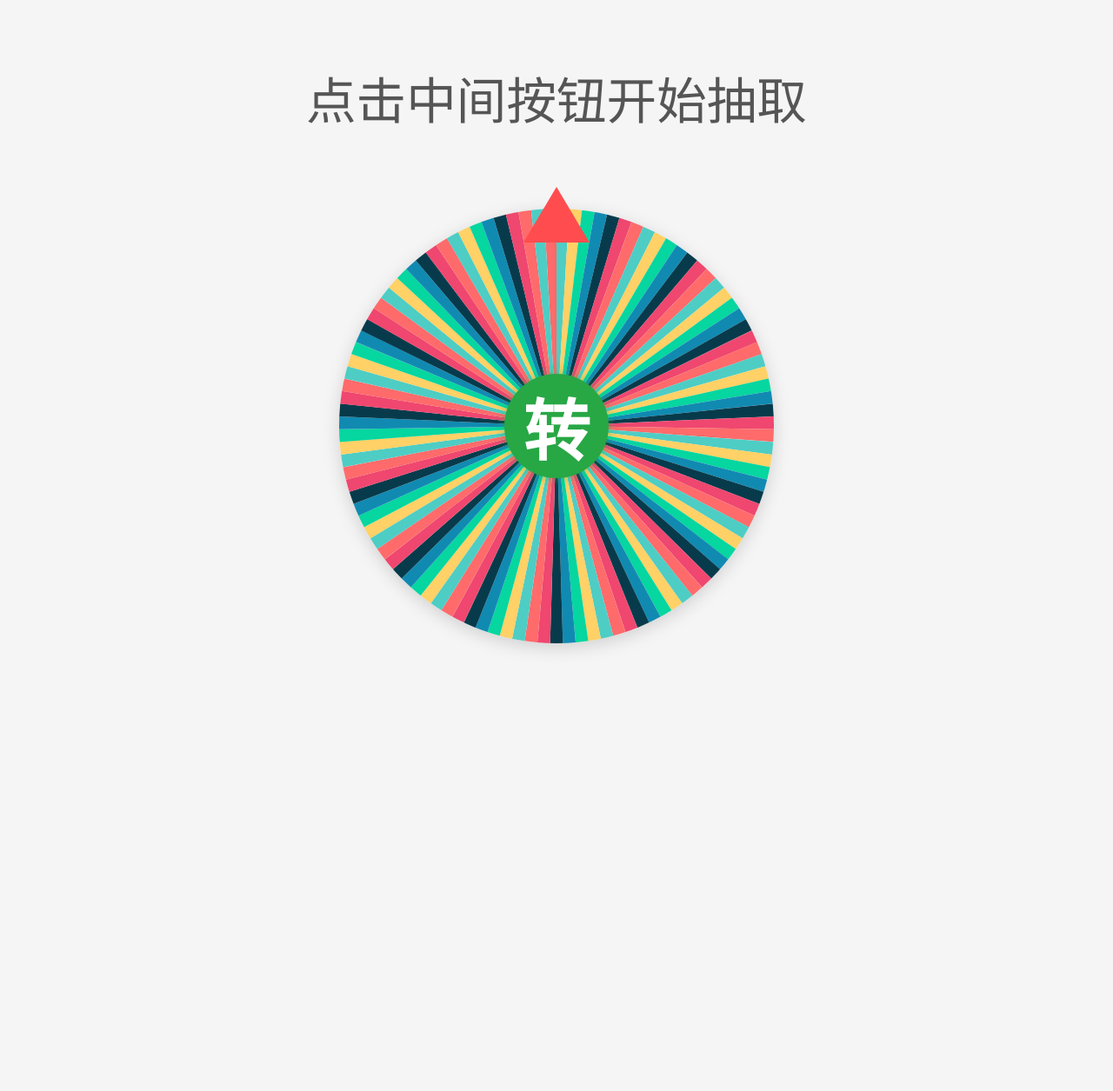
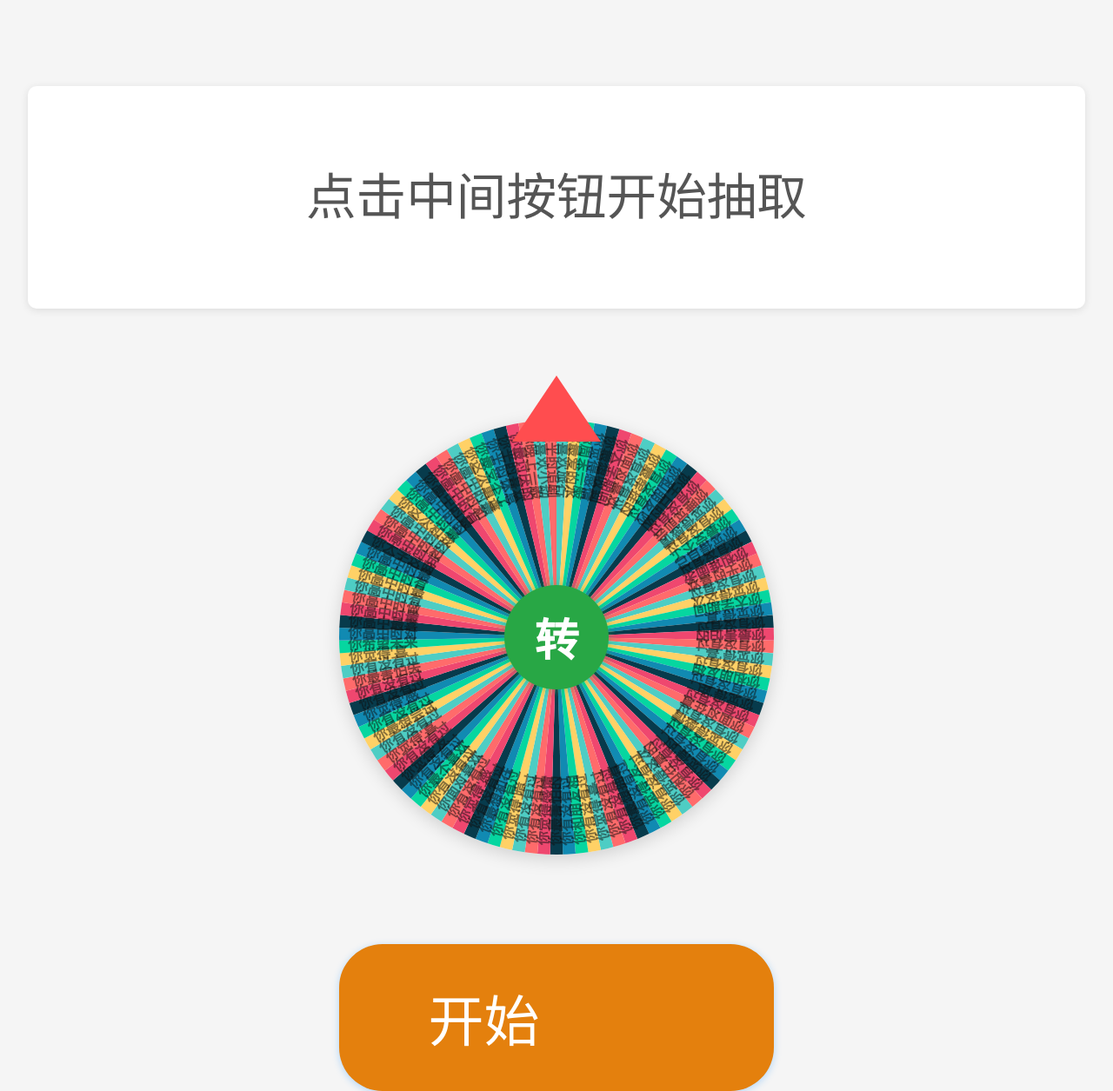
Before and after one commit to sushuaishuai777/zhenxinhuazhuanpan.-github.io, a plain HTML site: page index.html in a window 1280 px wide. Shown: the part 178-1433 px from the top of the page at 87% size. Before the commit the page ends 944 px from the top, so only its background shows below. Drawn offline with Linux system fonts and the light colour scheme.

Commit message:
Add files via upload

```diff
--- a/index.html
+++ b/index.html
@@ -19,27 +19,37 @@
             background-color: #f5f5f5;
             padding: 2vw;
             font-family: "Microsoft YaHei", sans-serif;
+            min-height: 100vh;
         }
 
         .title {
             font-size: 6vw;
             font-weight: bold;
             color: #333;
-            margin: 3vw 0;
+            margin: 3vw 0 8vw 0;
+            /* 增加下方间距 */
         }
 
         .question-display {
             font-size: 4.5vw;
             color: #555;
             text-align: center;
-            margin-bottom: 4vw;
-            min-height: 12vw;
+            margin-bottom: 6vw;
+            /* 增加与转盘的间距 */
+            min-height: 20vw;
+            /* 固定高度避免抽搐 */
+            max-height: 20vw;
             display: flex;
             align-items: center;
             justify-content: center;
             width: 95vw;
-            padding: 0 2vw;
+            padding: 2vw 4vw;
             transition: all 0.2s ease;
+            background: white;
+            border-radius: 10px;
+            box-shadow: 0 2px 10px rgba(0, 0, 0, 0.1);
+            line-height: 1.4;
+            overflow: hidden;
         }
 
         .wheel-container {
@@ -48,6 +58,8 @@
             height: 90vw;
             max-width: 500px;
             max-height: 500px;
+            margin-top: 4vw;
+            /* 转盘整体下移 */
         }
 
         .wheel {
@@ -70,17 +82,37 @@
             background-color: var(--color);
         }
 
+        .question-text {
+            position: absolute;
+            top: 0;
+            left: 0;
+            width: 100%;
+            height: 100%;
+            color: rgba(15, 15, 15, 0.5);
+            font-weight: bold;
+            /* text-shadow: 1px 1px 2px rgba(0, 0, 0, 0.5); */
+            pointer-events: none;
+            z-index: 2;
+            display: flex;
+            align-items: center;
+            padding-left: 2%;
+            /* 从中心向外推 */
+            box-sizing: border-box;
+            white-space: nowrap;
+        }
+
         .pointer {
             position: absolute;
-            top: -2vw;
+            top: -4vw;
+            /* 上移指针 */
             left: 50%;
             transform: translateX(-50%);
             width: 0;
             height: 0;
-            border-left: 3vw solid transparent;
-            border-right: 3vw solid transparent;
-            border-bottom: 5vw solid #ff4d4f;
-            z-index: 5;
+            border-left: 4vw solid transparent;
+            border-right: 4vw solid transparent;
+            border-bottom: 6vw solid #ff4d4f;
+            z-index: 20;
             pointer-events: none;
         }
 
@@ -99,17 +131,36 @@
             display: flex;
             align-items: center;
             justify-content: center;
-            font-size: 6vw;
+            font-size: 4vw;
             font-weight: bold;
             cursor: pointer;
             box-shadow: 0 0 15px rgba(40, 167, 69, 0.5);
             z-index: 10;
             transition: all 0.1s ease;
+            border: none;
         }
 
         .center-btn:active {
             transform: translate(-50%, -50%) scale(0.95);
             box-shadow: 0 0 10px rgba(40, 167, 69, 0.5);
+        }
+
+        .control-btn {
+            margin-top: 8vw;
+            padding: 3vw 8vw;
+            font-size: 5vw;
+            background-color: #e4800d;
+            color: white;
+            border: none;
+            border-radius: 50px;
+            cursor: pointer;
+            box-shadow: 0 2px 8px rgba(24, 144, 255, 0.3);
+            transition: all 0.2s ease;
+        }
+
+        .control-btn:active {
+            transform: scale(0.95);
+            box-shadow: 0 1px 4px rgba(240, 136, 16, 0.3);
         }
     </style>
 </head>
@@ -120,6 +171,7 @@
     <div class="wheel-container">
         <div class="pointer"></div>
         <div class="wheel" id="wheel"></div>
+        <div class="control-btn" id="controlBtn">开始</div>
         <div class="center-btn" id="centerBtn">转</div>
     </div>
 
@@ -257,24 +309,36 @@
         let currentRotate = 0;
         const anglePerPiece = 360 / questions.length;
         let questionUpdateTimer = null;
-
-        // 生成扇形 - 最兼容的方法
+        // 生成扇形和问题文字
         function createWheel() {
             wheel.innerHTML = '';
 
-            questions.forEach((_, index) => {
+            questions.forEach((question, index) => {
+                // 创建扇形
                 const piece = document.createElement('div');
                 piece.className = 'wheel-piece';
                 piece.style.setProperty('--color', colors[index]);
-
-                // 设置旋转角度
                 const rotateAngle = index * anglePerPiece;
                 piece.style.transform = `rotate(${rotateAngle}deg) skewY(${90 - anglePerPiece}deg)`;
+                wheel.appendChild(piece);
 
-                wheel.appendChild(piece);
+                // 创建问题文字容器
+                const textContainer = document.createElement('div');
+                textContainer.className = 'question-text';
+
+                // 截取每个问题的前12个字
+                let displayText = question;
+                if (question.length > 5) {
+                    displayText = question.substring(0, 5);
+                }
+                textContainer.textContent = displayText;
+
+                // 设置文字容器的旋转
+                textContainer.style.transform = `rotate(${rotateAngle + anglePerPiece / 2}deg)`;
+
+                wheel.appendChild(textContainer);
             });
         }
-
         // 计算当前指针指向的问题索引
         function getCurrentQuestionIndex() {
             const totalAngle = currentRotate % 360;
@@ -318,6 +382,40 @@
                 isRotating = true;
             }
         }
+        // 在现有脚本末尾添加
+        const controlBtn = document.getElementById('controlBtn');
+
+        controlBtn.addEventListener('click', function () {
+            if (!isRotating) {
+                // 重置显示样式
+                questionDisplay.style.fontWeight = 'normal';
+                questionDisplay.style.color = '#555';
+
+                const speed = 15 + Math.random() * 10;
+                rotateTimer = setInterval(() => {
+                    currentRotate += speed;
+                    wheel.style.transform = `rotate(${currentRotate}deg)`;
+                }, 30);
+                questionUpdateTimer = setInterval(updateQuestionDisplay, 100);
+                controlBtn.textContent = "停止";
+                centerBtn.textContent = "停";
+                isRotating = true;
+            } else {
+                clearInterval(rotateTimer);
+                clearInterval(questionUpdateTimer);
+                controlBtn.textContent = "开始";
+                centerBtn.textContent = "转";
+                isRotating = false;
+
+                // 停止后显示最终问题
+                setTimeout(() => {
+                    const finalIndex = getCurrentQuestionIndex();
+                    questionDisplay.textContent = questions[finalIndex];
+                    questionDisplay.style.fontWeight = 'bold';
+                    questionDisplay.style.color = '#ff4d4f';
+                }, 100);
+            }
+        });
 
         // 初始化
         createWheel();
```
Lines whose indentation alone changed are shown as unchanged.
